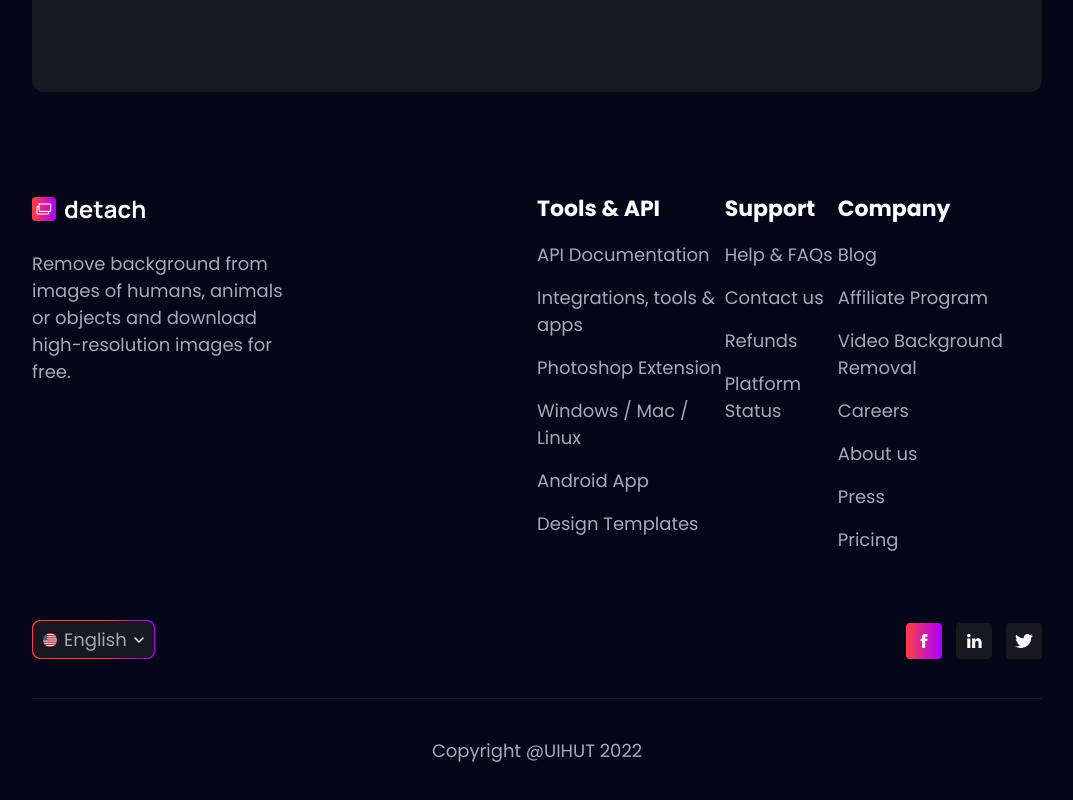
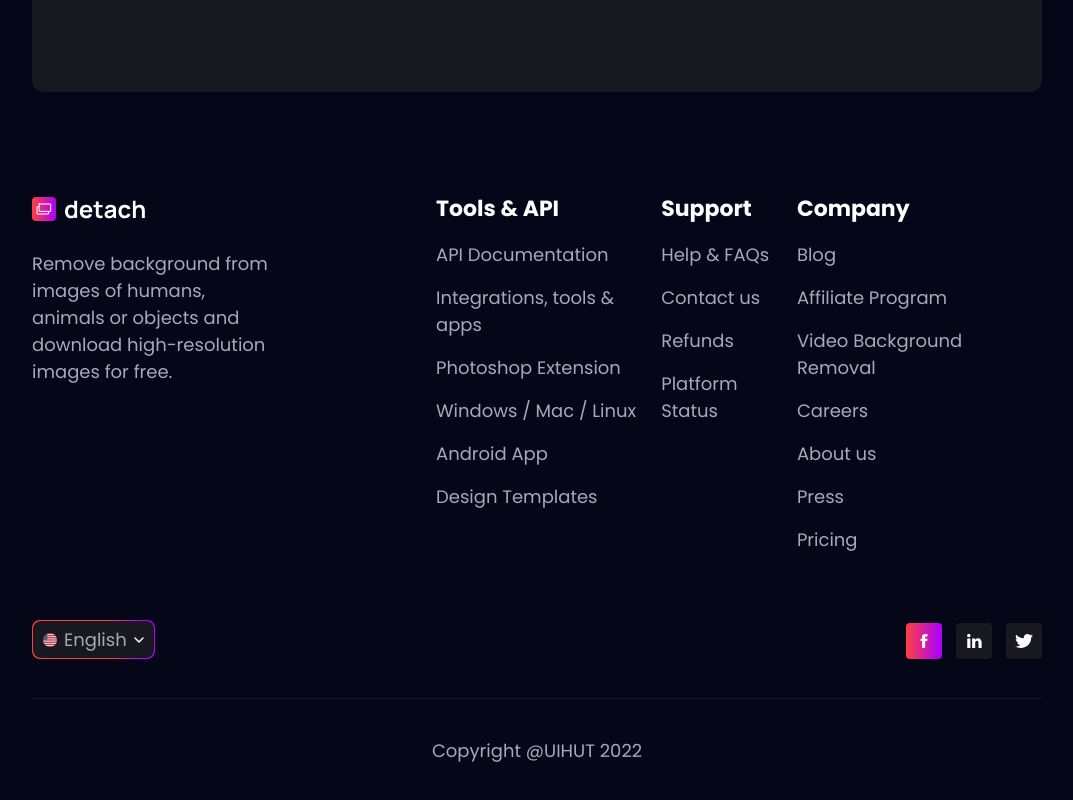
Before and after one commit to arishem51/background-remover, a React (Create React App) app: page / in a window 1280 px wide. Shown: the part 5613-6413 px from the top of the page, without its empty margins (103-1176 px from the left). Built offline with nearby package versions, Linux system fonts and the light colour scheme.

Commit message:
chore: footer

```diff
--- a/src/components/Footer.tsx
+++ b/src/components/Footer.tsx
@@ -13,8 +13,11 @@
   display: flex;
   padding-bottom: 39px;
   justify-content: space-between;
-  & > div {
-    flex: 1;
+  & > div:first-child {
+    flex: 2;
+  }
+  & > div:last-child {
+    flex: 3;
   }
 `;
 
@@ -28,7 +31,7 @@
   gap: 24px;
   ${TextTitle} {
     flex: 1;
-    width: 50%;
+    width: 60%;
   }
   align-items: flex-start;
 `;
```
